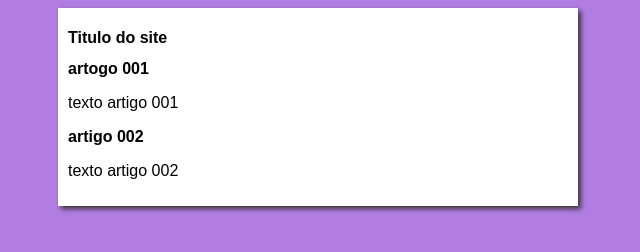
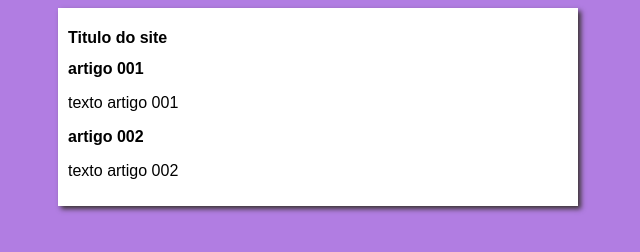
Before and after one commit to Jhonnie81/projeto-site, a plain HTML site: page index.html in a window 1280 px wide. Shown: the full height of the page, 322-962 px from the left. Drawn offline with Linux system fonts and the light colour scheme.

Commit message:
Update index.html

```diff
--- a/index.html
+++ b/index.html
@@ -13,7 +13,7 @@
             <h1>Titulo do site</h1>
         </header>
         <article>
-            <h2>artogo 001</h2>
+            <h2>artigo 001</h2>
             <p>texto artigo 001</p>
         </article>
         <article>
```
